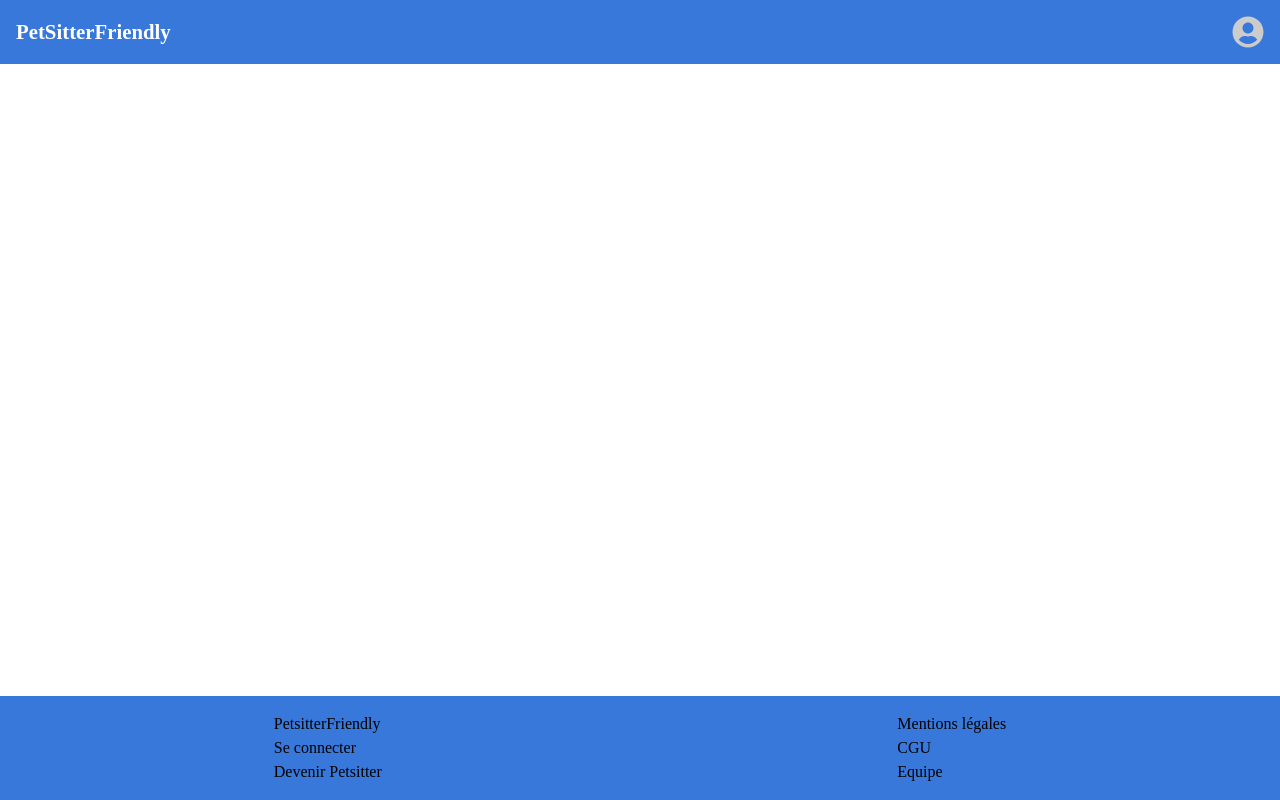
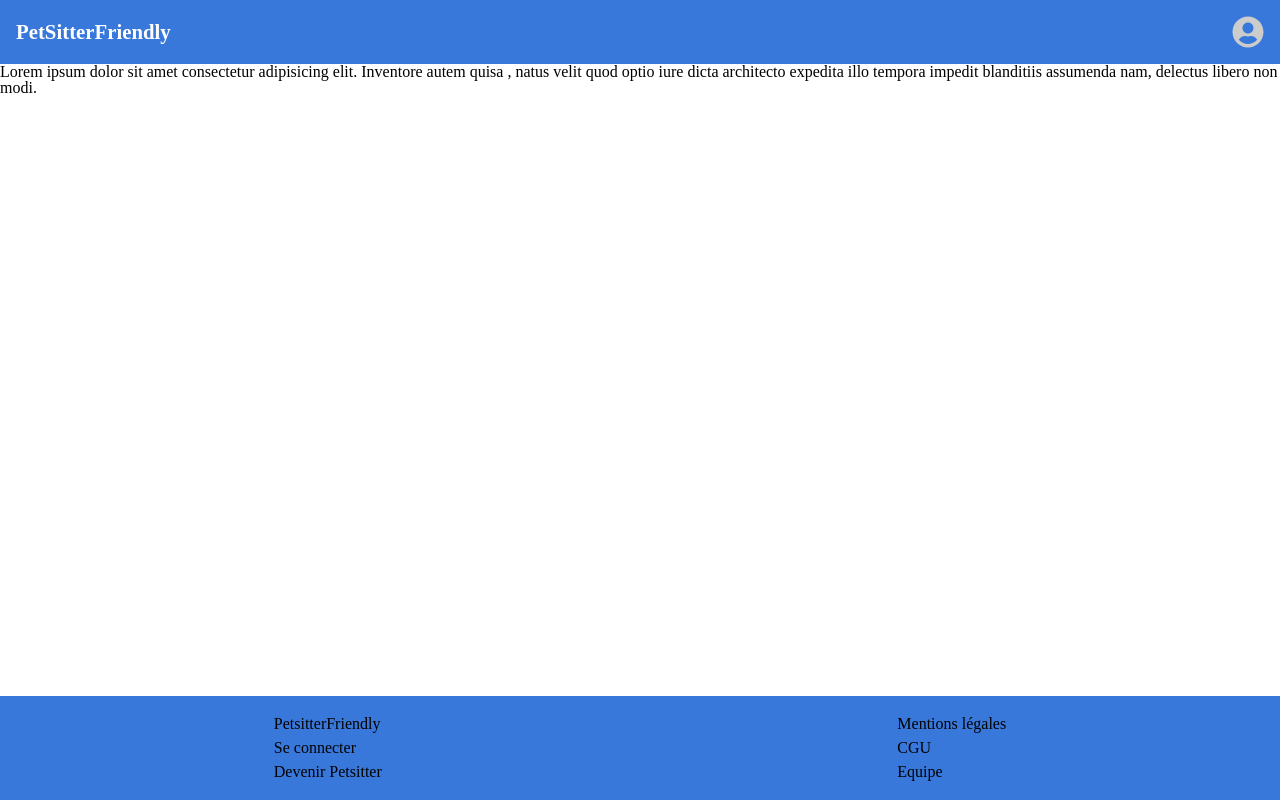
Before and after one commit to Simon-Honore/PetsitTop-Front, a React (Vite) app: page / in a window 1280 px wide. Built offline with nearby package versions, Linux system fonts and the light colour scheme.

Commit message:
feat(app): create home page and add link in footer and title header

```diff
--- a/src/components/Footer/Footer.jsx
+++ b/src/components/Footer/Footer.jsx
@@ -6,7 +6,7 @@ function Footer() {
     <footer className="footer">
       <nav className="footer__nav">
         <ul className="footer__nav__list">
-          <Link to="/#" className="footer__nav__item">PetsitterFriendly</Link>
+          <Link to="/" className="footer__nav__item">PetsitterFriendly</Link>
           <Link to="/identification" className="footer__nav__item">Se connecter</Link>
           <Link to="/identification" className="footer__nav__item">Devenir Petsitter</Link>
         </ul>
--- a/src/components/Header/Header.jsx
+++ b/src/components/Header/Header.jsx
@@ -1,6 +1,7 @@
 import './Header.scss';
 import { FaUserCircle } from 'react-icons/fa';
 import { useState } from 'react';
+import { Link } from 'react-router-dom';
 import Menu from '../Menu/Menu';
 
 function Header({ isLogged }) {
@@ -15,7 +16,9 @@ function Header({ isLogged }) {
   return (
     <div className="header">
       <div className="header__main">
-        <h1 className="header__main__title">PetSitterFriendly</h1>
+        <h1 className="header__main__title">
+          <Link to="/">PetSitterFriendly</Link>
+        </h1>
         {isLogged
           ? (
             <FaUserCircle size="2rem" className="header__main__icon" onClick={handleClick} />
--- a/src/pages/App/App.jsx
+++ b/src/pages/App/App.jsx
@@ -4,6 +4,7 @@ import Header from '../../components/Header/Header';
 import MyProfile from '../MyProfile/MyProfile';
 import Identification from '../Identification/Identification';
 import './App.scss';
+import Home from '../Home/Home';
 
 function App() {
   const logged = true;
@@ -12,6 +13,7 @@ function App() {
     <div className="App">
       <Header isLogged={logged} />
       <Routes>
+        <Route path="/" element={<Home />} />
         <Route path="/identification" element={<Identification />} />
         <Route path="/mon_profil" element={<MyProfile />} />
       </Routes>
--- /dev/null
+++ b/src/pages/Home/Home.jsx
@@ -0,0 +1,13 @@
+import './Home.scss';
+
+function Home() {
+  return (
+    <main className="main-home">
+      <h2>
+        Lorem ipsum dolor sit amet consectetur adipisicing elit. Inventore autem quisa , natus velit quod optio iure dicta architecto expedita illo tempora impedit blanditiis assumenda nam, delectus libero non modi.
+      </h2>
+    </main>
+  );
+}
+
+export default Home;
```
Also changed, not shown: src/pages/Home/Home.scss (added).
